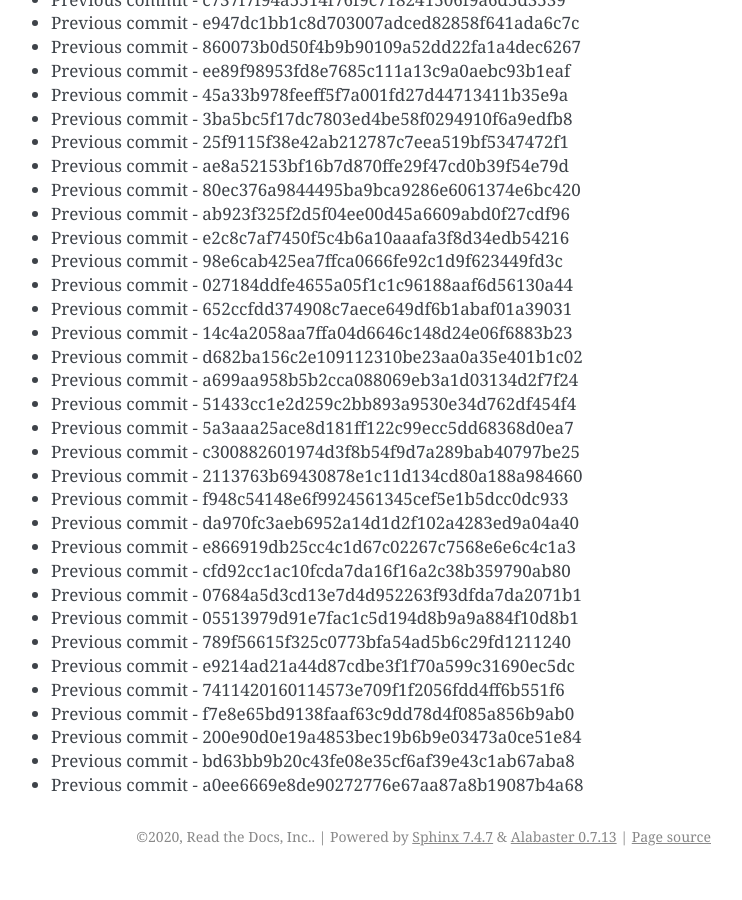
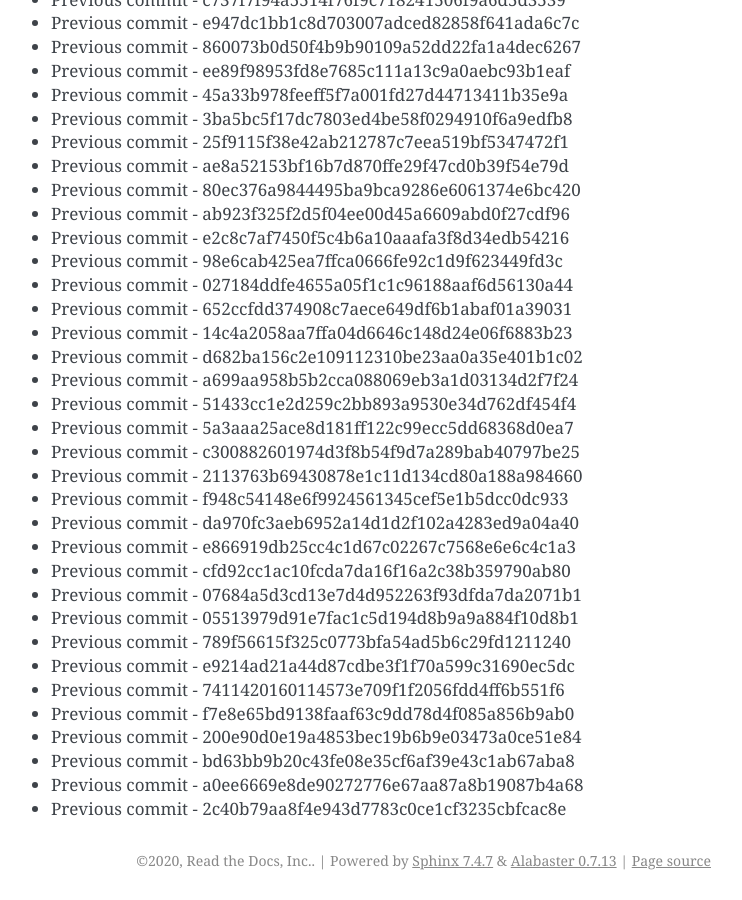
Before and after one commit to readthedocs/rtd-git-stresstest, a Sphinx documentation site: the page built from docs/updates.rst, in a window 1280 px wide and 900 px high, scrolled down 68239 px. Shown: the whole window, without its empty margins (399-1141 px from the left). Built offline with Sphinx 7.4.7, drawn with Linux system fonts in a browser that asks for light colours; before the commit the page ends 69115 px from its top, so only the background shows below that.

Commit message:
Generating commit from previous: 2c40b79aa8f4e943d7783c0ce1cf3235cbfcac8e

```diff
--- a/docs/updates.rst
+++ b/docs/updates.rst
@@ -2899,3 +2899,4 @@ It can be tested for any performance characteristics.
 * Previous commit - 200e90d0e19a4853bec19b6b9e03473a0ce51e84
 * Previous commit - bd63bb9b20c43fe08e35cf6af39e43c1ab67aba8
 * Previous commit - a0ee6669e8de90272776e67aa87a8b19087b4a68
+* Previous commit - 2c40b79aa8f4e943d7783c0ce1cf3235cbfcac8e
```
